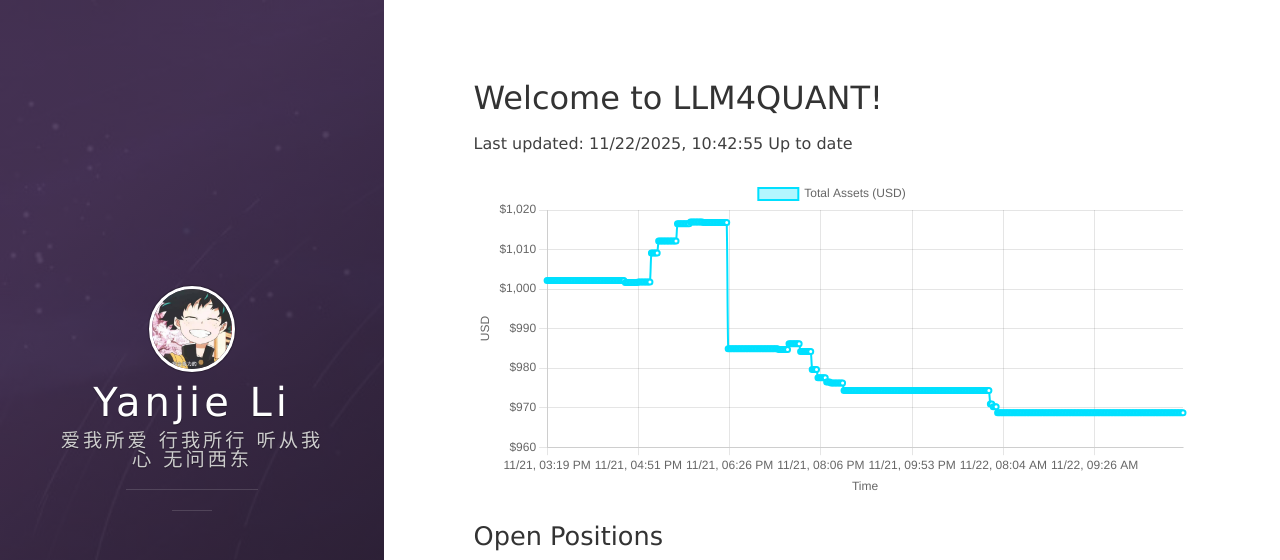
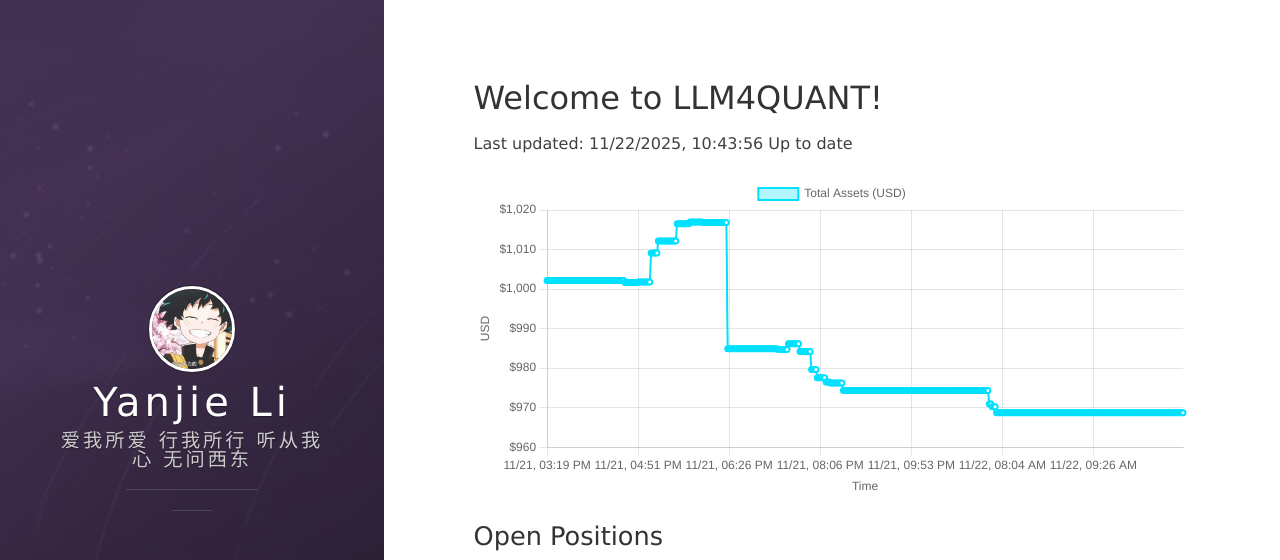
Before and after one commit to leeyegy/leeyegy.github.io, a Jekyll site: the page built from live-trading.html, in a window 1280 px wide and 1026 px high. Shown: the top 560 px of the window. Built offline with Jekyll 4.4.1, drawn with Linux system fonts in a browser that asks for light colours; nearby versions of some CDN libraries.

Commit message:
AccountMonitor: update balance history 2025-11-22T18:43:56+08:00

```diff
--- a/assets/data/binance/balance-history.json
+++ b/assets/data/binance/balance-history.json
@@ -1,5 +1,5 @@
 {
-  "generatedAt": "2025-11-22T18:42:55+08:00",
+  "generatedAt": "2025-11-22T18:43:56+08:00",
   "asset": "total_usd_value",
   "history": [
     {
@@ -1760,6 +1760,10 @@
     },
     {
       "timestamp": "2025-11-22T18:42:55+08:00",
+      "totalUsd": 968.69074819
+    },
+    {
+      "timestamp": "2025-11-22T18:43:56+08:00",
       "totalUsd": 968.69074819
     }
   ]
```
